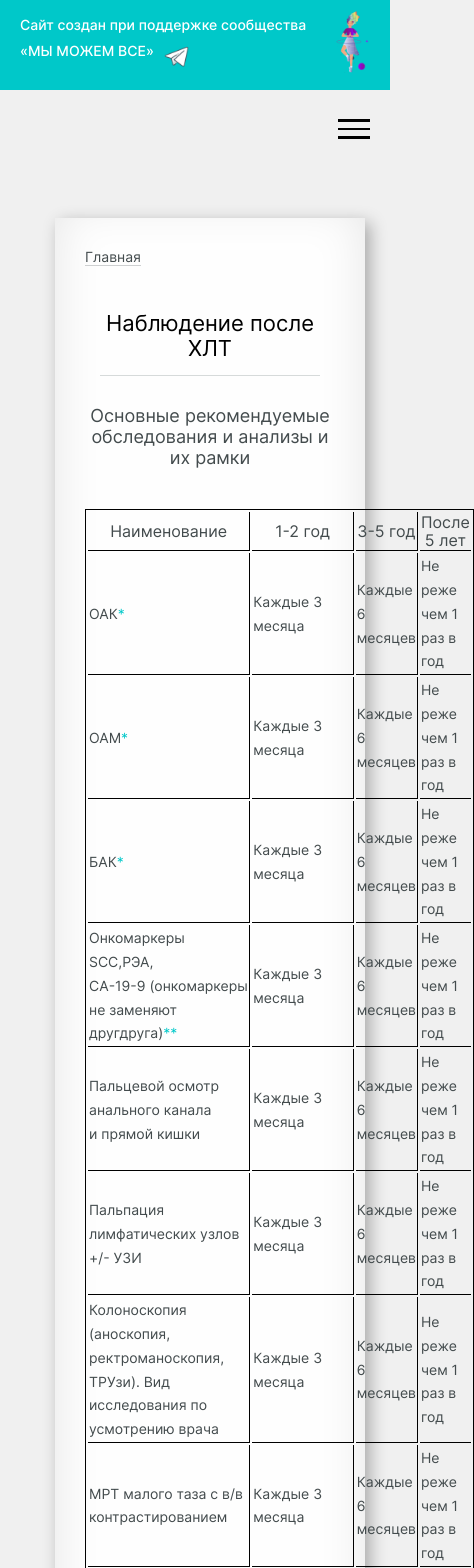
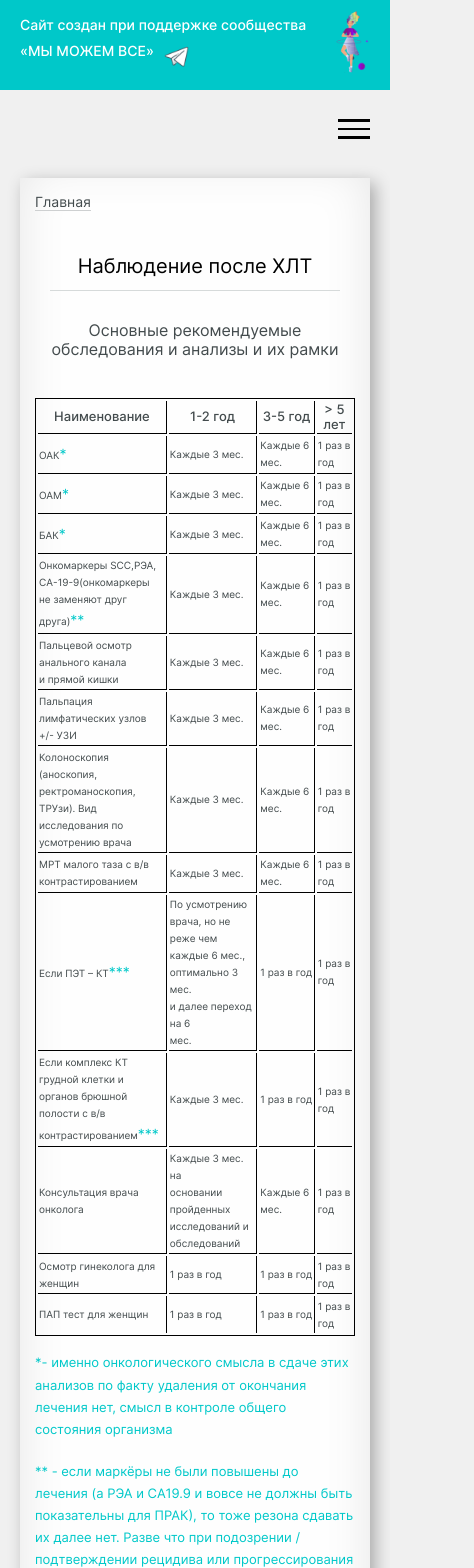
Before and after one commit to karolina-kovdya/we-can-all, a React (Create React App) app: page /tab6 in a window 390 px wide. Shown: the top 1568 px of the page, 474 px wide, since content can reach past the window. Built offline with nearby package versions, Linux system fonts and the light colour scheme.

Commit message:
add mobile orientaton for tab6 && tab7

```diff
--- a/src/components/Information/Information.css
+++ b/src/components/Information/Information.css
@@ -84,3 +84,15 @@
         text-align: center;
     }
 }
+
+@media screen and (max-width: 580px) {
+    .information__title {
+        font-size: 20px;
+    }
+}
+
+@media screen and (max-width: 488px) {
+    .information__container {
+        padding: 15px;
+    }
+}
--- a/src/components/Tab6/Tab6.css
+++ b/src/components/Tab6/Tab6.css
@@ -1,6 +1,7 @@
 .tab6 {
     max-width: 100%;
-    padding: 40px 70px;
+    display: flex;
+    align-items: center;
 }
 
 .tab6__link {
@@ -128,3 +129,42 @@
     line-height: 1.7;
     text-align: justify;
 }
+
+@media screen and (max-width: 780px) {
+    .tab6 {
+        padding: 0 40px;
+    }
+}
+
+@media screen and (max-width: 580px) {
+    .tab6__info-title {
+        font-size: 16px;
+    }
+
+    .tab6__table-cellTitle {
+        font-size: 13px;
+        font-weight: 500;
+    }
+
+    .tab6__tableCell {
+        font-size: 11px;
+    }
+
+    .tab6__note {
+        font-size: 13px;
+    }
+
+    .tab6__block-note {
+        font-size: 12px;
+    }
+}
+
+@media screen and (max-width: 488px) {
+    .tab6 {
+        padding: 0 20px;
+    }
+
+    .tab6__tableCell {
+        font-size: 10px;
+    }
+}
--- a/src/components/Tab6/Tab6.js
+++ b/src/components/Tab6/Tab6.js
@@ -15,101 +15,101 @@ function Tab6() {
                             <th className='tab6__table-cellTitle'>Наименование</th>
                             <th className='tab6__table-cellTitle'>1-2 год</th>
                             <th className='tab6__table-cellTitle'>3-5 год</th>
-                            <th className='tab6__table-cellTitle'>После 5 лет</th>
+                            <th className='tab6__table-cellTitle'>&#62; 5 лет</th>
                         </tr>
                         <tr className='tab6__table-line'>
                             <td className='tab6__tableCell'>ОАК
                                 <span className='tab6__tableCell-speq'>*</span>
                             </td>
-                            <td className='tab6__tableCell'>Каждые 3 месяца</td>
-                            <td className='tab6__tableCell'>Каждые 6 месяцев</td>
-                            <td className='tab6__tableCell'>Не реже чем 1 раз в год</td>
+                            <td className='tab6__tableCell'>Каждые 3 мес.</td>
+                            <td className='tab6__tableCell'>Каждые 6 мес.</td>
+                            <td className='tab6__tableCell'>1 раз в год</td>
 
                         </tr>
                         <tr className='tab6__table-line'>
                             <td className='tab6__tableCell'>ОАМ
                                 <span className='tab6__tableCell-speq'>*</span>
                             </td>
-                            <td className='tab6__tableCell'>Каждые 3 месяца</td>
-                            <td className='tab6__tableCell'>Каждые 6 месяцев</td>
-                            <td className='tab6__tableCell'>Не реже чем 1 раз в год</td>
+                            <td className='tab6__tableCell'>Каждые 3 мес.</td>
+                            <td className='tab6__tableCell'>Каждые 6 мес.</td>
+                            <td className='tab6__tableCell'>1 раз в год</td>
 
                         </tr>
                         <tr className='tab6__table-line'>
                             <td className='tab6__tableCell'>БАК
                                 <span className='tab6__tableCell-speq'>*</span>
                             </td>
-                            <td className='tab6__tableCell'>Каждые 3 месяца</td>
-                            <td className='tab6__tableCell'>Каждые 6 месяцев</td>
-                            <td className='tab6__tableCell'>Не реже чем 1 раз в год</td>
+                            <td className='tab6__tableCell'>Каждые 3 мес.</td>
+                            <td className='tab6__tableCell'>Каждые 6 мес.</td>
+                            <td className='tab6__tableCell'>1 раз в год</td>
 
                         </tr>
                         <tr className='tab6__table-line'>
-                            <td className='tab6__tableCell'>Онкомаркеры SCC,РЭА, <br></br>СА-19-9 (онкомаркеры <br></br>не заменяют другдруга)
+                            <td className='tab6__tableCell'>Онкомаркеры SCC,РЭА, <br></br>СА-19-9(онкомаркеры <br></br>не заменяют друг друга)
                                 <span className='tab6__tableCell-speq'>**</span>
                             </td>
-                            <td className='tab6__tableCell'>Каждые 3 месяца</td>
-                            <td className='tab6__tableCell'>Каждые 6 месяцев</td>
-                            <td className='tab6__tableCell'>Не реже чем 1 раз в год</td>
+                            <td className='tab6__tableCell'>Каждые 3 мес.</td>
+                            <td className='tab6__tableCell'>Каждые 6 мес.</td>
+                            <td className='tab6__tableCell'>1 раз в год</td>
 
                         </tr>
                         <tr className='tab6__table-line'>
                             <td className='tab6__tableCell'>Пальцевой осмотр<br></br> анального канала <br></br> и прямой кишки</td>
-                            <td className='tab6__tableCell'>Каждые 3 месяца</td>
-                            <td className='tab6__tableCell'>Каждые 6 месяцев</td>
-                            <td className='tab6__tableCell'>Не реже чем 1 раз в год</td>
+                            <td className='tab6__tableCell'>Каждые 3 мес.</td>
+                            <td className='tab6__tableCell'>Каждые 6 мес.</td>
+                            <td className='tab6__tableCell'>1 раз в год</td>
                         </tr>
                         <tr className='tab6__table-line'>
                             <td className='tab6__tableCell'>Пальпация<br></br>лимфатических узлов<br></br>+/- УЗИ</td>
-                            <td className='tab6__tableCell'>Каждые 3 месяца</td>
-                            <td className='tab6__tableCell'>Каждые 6 месяцев</td>
-                            <td className='tab6__tableCell'>Не реже чем 1 раз в год</td>
+                            <td className='tab6__tableCell'>Каждые 3 мес.</td>
+                            <td className='tab6__tableCell'>Каждые 6 мес.</td>
+                            <td className='tab6__tableCell'>1 раз в год</td>
                         </tr>
                         <tr className='tab6__table-line'>
                             <td className='tab6__tableCell'>Колоноскопия<br></br>(аноскопия, <br></br>ректроманоскопия,<br></br>ТРУзи). Вид <br></br>исследования по<br></br>усмотрению врача</td>
-                            <td className='tab6__tableCell'>Каждые 3 месяца</td>
-                            <td className='tab6__tableCell'>Каждые 6 месяцев</td>
-                            <td className='tab6__tableCell'>Не реже чем 1 раз в год</td>
+                            <td className='tab6__tableCell'>Каждые 3 мес.</td>
+                            <td className='tab6__tableCell'>Каждые 6 мес.</td>
+                            <td className='tab6__tableCell'>1 раз в год</td>
                         </tr>
                         <tr className='tab6__table-line'>
                             <td className='tab6__tableCell'>МРТ малого таза с в/в<br></br>контрастированием</td>
-                            <td className='tab6__tableCell'>Каждые 3 месяца</td>
-                            <td className='tab6__tableCell'>Каждые 6 месяцев</td>
-                            <td className='tab6__tableCell'>Не реже чем 1 раз в год</td>
+                            <td className='tab6__tableCell'>Каждые 3 мес.</td>
+                            <td className='tab6__tableCell'>Каждые 6 мес.</td>
+                            <td className='tab6__tableCell'>1 раз в год</td>
                         </tr>
                         <tr className='tab6__table-line'>
                             <td className='tab6__tableCell'>Если ПЭТ – КТ
                                 <span className='tab6__tableCell-speq'>***</span>
                             </td>
-                            <td className='tab6__tableCell'>По усмотрению<br></br>врача, но не реже чем<br></br>каждые 6 месяцев,<br></br>оптимально 3 месяца<br></br>и далее переход на 6 <br></br>месяцев</td>
-                            <td className='tab6__tableCell'>Не реже чем 1 раз в год</td>
-                            <td className='tab6__tableCell'>Не реже чем 1 раз в год</td>
+                            <td className='tab6__tableCell'>По усмотрению<br></br>врача, но не реже чем<br></br>каждые 6 мес.,<br></br>оптимально 3 мес.<br></br>и далее переход на 6 <br></br>мес.</td>
+                            <td className='tab6__tableCell'>1 раз в год</td>
+                            <td className='tab6__tableCell'>1 раз в год</td>
                         </tr>
                         <tr className='tab6__table-line'>
                             <td className='tab6__tableCell'>Если комплекс КТ<br></br>грудной клетки и<br></br>органов брюшной<br></br>полости с в/в<br></br>контрастированием
                                 <span className='tab6__tableCell-speq'>***</span>
                             </td>
-                            <td className='tab6__tableCell'>Каждые 3 месяца</td>
-                            <td className='tab6__tableCell'>Не реже чем 1 раз в год</td>
-                            <td className='tab6__tableCell'>Не реже чем 1 раз в год</td>
+                            <td className='tab6__tableCell'>Каждые 3 мес.</td>
+                            <td className='tab6__tableCell'>1 раз в год</td>
+                            <td className='tab6__tableCell'>1 раз в год</td>
                         </tr>
                         <tr className='tab6__table-line'>
                             <td className='tab6__tableCell'>Консультация врача<br></br>онколога</td>
-                            <td className='tab6__tableCell'>Каждые 3 месяца на<br></br>основании<br></br>пройденных<br></br>исследований и<br></br>обследований</td>
-                            <td className='tab6__tableCell'>Каждые 6 месяцев</td>
-                            <td className='tab6__tableCell'>Не реже чем 1 раз в год</td>
+                            <td className='tab6__tableCell'>Каждые 3 мес. на<br></br>основании<br></br>пройденных<br></br>исследований и<br></br>обследований</td>
+                            <td className='tab6__tableCell'>Каждые 6 мес.</td>
+                            <td className='tab6__tableCell'>1 раз в год</td>
                         </tr>
                         <tr className='tab6__table-line'>
-                            <td className='tab6__tableCell'>Осмотр гинеколога для<br></br>женщи</td>
-                            <td className='tab6__tableCell'>Не реже чем 1 раз в год</td>
-                            <td className='tab6__tableCell'>Не реже чем 1 раз в год</td>
-                            <td className='tab6__tableCell'>Не реже чем 1 раз в год</td>
+                            <td className='tab6__tableCell'>Осмотр гинеколога для<br></br>женщин</td>
+                            <td className='tab6__tableCell'>1 раз в год</td>
+                            <td className='tab6__tableCell'>1 раз в год</td>
+                            <td className='tab6__tableCell'>1 раз в год</td>
                         </tr>
                         <tr className='tab6__table-line'>
                             <td className='tab6__tableCell tab6__tableCell_last'>ПАП тест для женщин</td>
-                            <td className='tab6__tableCell tab6__tableCell_last'>Не реже чем 1 раз в год</td>
-                            <td className='tab6__tableCell tab6__tableCell_last'>Не реже чем 1 раз в год</td>
-                            <td className='tab6__tableCell tab6__tableCell_last'>Не реже чем 1 раз в год</td>
+                            <td className='tab6__tableCell tab6__tableCell_last'>1 раз в год</td>
+                            <td className='tab6__tableCell tab6__tableCell_last'>1 раз в год</td>
+                            <td className='tab6__tableCell tab6__tableCell_last'>1 раз в год</td>
                         </tr>
                     </tbody>
                 </table>
--- a/src/components/Tab7/Tab7.js
+++ b/src/components/Tab7/Tab7.js
@@ -15,101 +15,101 @@ function Tab7() {
                             <th className='tab7__table-cellTitle'>Наименование</th>
                             <th className='tab7__table-cellTitle'>1-2 год</th>
                             <th className='tab7__table-cellTitle'>3-5 год</th>
-                            <th className='tab7__table-cellTitle'>После 5 лет</th>
+                            <th className='tab7__table-cellTitle'>&#62; 5 лет</th>
                         </tr>
                         <tr className='tab7__table-line'>
                             <td className='tab7__tableCell'>ОАК
                                 <span className='tab7__tableCell-speq'>*</span>
                             </td>
-                            <td className='tab7__tableCell'>Каждые 3 месяца</td>
-                            <td className='tab7__tableCell'>Каждые 6 месяцев</td>
-                            <td className='tab7__tableCell'>Не реже чем 1 раз в год</td>
+                            <td className='tab7__tableCell'>Каждые 3 мес.</td>
+                            <td className='tab7__tableCell'>Каждые 6 мес.</td>
+                            <td className='tab7__tableCell'>1 раз в год</td>
 
                         </tr>
                         <tr className='tab7__table-line'>
                             <td className='tab7__tableCell'>ОАМ
                                 <span className='tab7__tableCell-speq'>*</span>
                             </td>
-                            <td className='tab7__tableCell'>Каждые 3 месяца</td>
-                            <td className='tab7__tableCell'>Каждые 6 месяцев</td>
-                            <td className='tab7__tableCell'>Не реже чем 1 раз в год</td>
+                            <td className='tab7__tableCell'>Каждые 3 мес.</td>
+                            <td className='tab7__tableCell'>Каждые 6 мес.</td>
+                            <td className='tab7__tableCell'>1 раз в год</td>
 
                         </tr>
                         <tr className='tab7__table-line'>
                             <td className='tab7__tableCell'>БАК
                                 <span className='tab7__tableCell-speq'>*</span>
                             </td>
-                            <td className='tab7__tableCell'>Каждые 3 месяца</td>
-                            <td className='tab7__tableCell'>Каждые 6 месяцев</td>
-                            <td className='tab7__tableCell'>Не реже чем 1 раз в год</td>
+                            <td className='tab7__tableCell'>Каждые 3 мес.</td>
+                            <td className='tab7__tableCell'>Каждые 6 мес.</td>
+                            <td className='tab7__tableCell'>1 раз в год</td>
 
                         </tr>
                         <tr className='tab7__table-line'>
-                            <td className='tab7__tableCell'>Онкомаркеры SCC,РЭА, <br></br>СА-19-9 (онкомаркеры <br></br>не заменяют другдруга)
+                            <td className='tab7__tableCell'>Онкомаркеры SCC,<br></br>РЭА,СА-19-9<br></br> (онкомаркеры <br></br>не заменяют друг друга)
                                 <span className='tab7__tableCell-speq'>**</span>
                             </td>
-                            <td className='tab7__tableCell'>Каждые 3 месяца</td>
-                            <td className='tab7__tableCell'>Каждые 6 месяцев</td>
-                            <td className='tab7__tableCell'>Не реже чем 1 раз в год</td>
+                            <td className='tab7__tableCell'>Каждые 3 мес.</td>
+                            <td className='tab7__tableCell'>Каждые 6 мес.</td>
+                            <td className='tab7__tableCell'>1 раз в год</td>
 
                         </tr>
                         <tr className='tab7__table-line'>
                             <td className='tab7__tableCell'>Пальцевой осмотр<br></br> анального канала <br></br> и прямой кишки</td>
-                            <td className='tab7__tableCell'>Каждые 3 месяца</td>
-                            <td className='tab7__tableCell'>Каждые 6 месяцев</td>
-                            <td className='tab7__tableCell'>Не реже чем 1 раз в год</td>
+                            <td className='tab7__tableCell'>Каждые 3 мес.</td>
+                            <td className='tab7__tableCell'>Каждые 6 мес.</td>
+                            <td className='tab7__tableCell'>1 раз в год</td>
                         </tr>
                         <tr className='tab7__table-line'>
                             <td className='tab7__tableCell'>Пальпация<br></br>лимфатических узлов<br></br>+/- УЗИ</td>
-                            <td className='tab7__tableCell'>Каждые 3 месяца</td>
-                            <td className='tab7__tableCell'>Каждые 6 месяцев</td>
-                            <td className='tab7__tableCell'>Не реже чем 1 раз в год</td>
+                            <td className='tab7__tableCell'>Каждые 3 мес.</td>
+                            <td className='tab7__tableCell'>Каждые 6 мес.</td>
+                            <td className='tab7__tableCell'>1 раз в год</td>
                         </tr>
                         <tr className='tab7__table-line'>
                             <td className='tab7__tableCell'>Колоноскопия<br></br>(аноскопия, <br></br>ректроманоскопия,<br></br>ТРУзи). Вид <br></br>исследования по<br></br>усмотрению врача</td>
-                            <td className='tab7__tableCell'>Каждые 3 месяца</td>
-                            <td className='tab7__tableCell'>Каждые 6 месяцев</td>
-                            <td className='tab7__tableCell'>Не реже чем 1 раз в год</td>
+                            <td className='tab7__tableCell'>Каждые 3 мес.</td>
+                            <td className='tab7__tableCell'>Каждые 6 мес.</td>
+                            <td className='tab7__tableCell'>1 раз в год</td>
                         </tr>
                         <tr className='tab7__table-line'>
                             <td className='tab7__tableCell'>МРТ малого таза с в/в<br></br>контрастированием</td>
-                            <td className='tab7__tableCell'>Каждые 3 месяца</td>
-                            <td className='tab7__tableCell'>Каждые 6 месяцев</td>
-                            <td className='tab7__tableCell'>Не реже чем 1 раз в год</td>
+                            <td className='tab7__tableCell'>Каждые 3 мес.</td>
+                            <td className='tab7__tableCell'>Каждые 6 мес.</td>
+                            <td className='tab7__tableCell'>1 раз в год</td>
                         </tr>
                         <tr className='tab7__table-line'>
                             <td className='tab7__tableCell'>Если ПЭТ – КТ
                                 <span className='tab7__tableCell-speq'>***</span>
                             </td>
-                            <td className='tab7__tableCell'>По усмотрению<br></br>врача, но не реже чем<br></br>каждые 6 месяцев,<br></br>оптимально 3 месяца<br></br>и далее переход на 6 <br></br>месяцев</td>
-                            <td className='tab7__tableCell'>Не реже чем 1 раз в год</td>
-                            <td className='tab7__tableCell'>Не реже чем 1 раз в год</td>
+                            <td className='tab7__tableCell'>По усмотрению<br></br>врача, но не реже чем<br></br>каждые 6 мес.,<br></br>оптимально 3 мес.<br></br>и далее переход на 6 <br></br>мес.</td>
+                            <td className='tab7__tableCell'>1 раз в год</td>
+                            <td className='tab7__tableCell'>1 раз в год</td>
                         </tr>
                         <tr className='tab7__table-line'>
                             <td className='tab7__tableCell'>Если комплекс КТ<br></br>грудной клетки и<br></br>органов брюшной<br></br>полости с в/в<br></br>контрастированием
                                 <span className='tab7__tableCell-speq'>***</span>
                             </td>
-                            <td className='tab7__tableCell'>Каждые 3 месяца</td>
-                            <td className='tab7__tableCell'>Не реже чем 1 раз в год</td>
-                            <td className='tab7__tableCell'>Не реже чем 1 раз в год</td>
+                            <td className='tab7__tableCell'>Каждые 3 мес.</td>
+                            <td className='tab7__tableCell'>1 раз в год</td>
+                            <td className='tab7__tableCell'>1 раз в год</td>
                         </tr>
                         <tr className='tab7__table-line'>
                             <td className='tab7__tableCell'>Консультация врача<br></br>онколога</td>
-                            <td className='tab7__tableCell'>Каждые 3 месяца на<br></br>основании<br></br>пройденных<br></br>исследований и<br></br>обследований</td>
-                            <td className='tab7__tableCell'>Каждые 6 месяцев</td>
-                            <td className='tab7__tableCell'>Не реже чем 1 раз в год</td>
+                            <td className='tab7__tableCell'>Каждые 3 мес. на<br></br>основании<br></br>пройденных<br></br>исследований и<br></br>обследований</td>
+                            <td className='tab7__tableCell'>Каждые 6 мес.</td>
+                            <td className='tab7__tableCell'>1 раз в год</td>
                         </tr>
                         <tr className='tab7__table-line'>
-                            <td className='tab7__tableCell'>Осмотр гинеколога для<br></br>женщи</td>
-                            <td className='tab7__tableCell'>Не реже чем 1 раз в год</td>
-                            <td className='tab7__tableCell'>Не реже чем 1 раз в год</td>
-                            <td className='tab7__tableCell'>Не реже чем 1 раз в год</td>
+                            <td className='tab7__tableCell'>Осмотр гинеколога для<br></br>женщин</td>
+                            <td className='tab7__tableCell'>1 раз в год</td>
+                            <td className='tab7__tableCell'>1 раз в год</td>
+                            <td className='tab7__tableCell'>1 раз в год</td>
                         </tr>
                         <tr className='tab7__table-line'>
                             <td className='tab7__tableCell tab7__tableCell_last'>ПАП тест для женщин</td>
-                            <td className='tab7__tableCell tab7__tableCell_last'>Не реже чем 1 раз в год</td>
-                            <td className='tab7__tableCell tab7__tableCell_last'>Не реже чем 1 раз в год</td>
-                            <td className='tab7__tableCell tab7__tableCell_last'>Не реже чем 1 раз в год</td>
+                            <td className='tab7__tableCell tab7__tableCell_last'>1 раз в год</td>
+                            <td className='tab7__tableCell tab7__tableCell_last'>1 раз в год</td>
+                            <td className='tab7__tableCell tab7__tableCell_last'>1 раз в год</td>
                         </tr>
                     </tbody>
                 </table>
--- a/src/components/Tab8/Tab8.css
+++ b/src/components/Tab8/Tab8.css
@@ -23,7 +23,6 @@
 .tab8__list {
     list-style: none;
     margin: 60px 0 40px 0;
-    padding: 0;
 }
 
 .tab8__point {
```
Also changed, not shown: src/components/Tab7/Tab7.css (+41 -1 lines).
